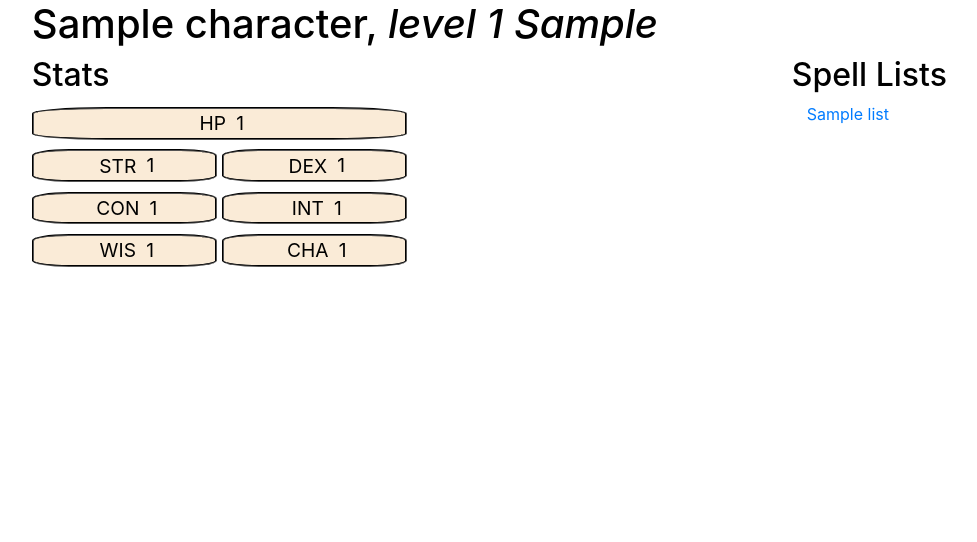
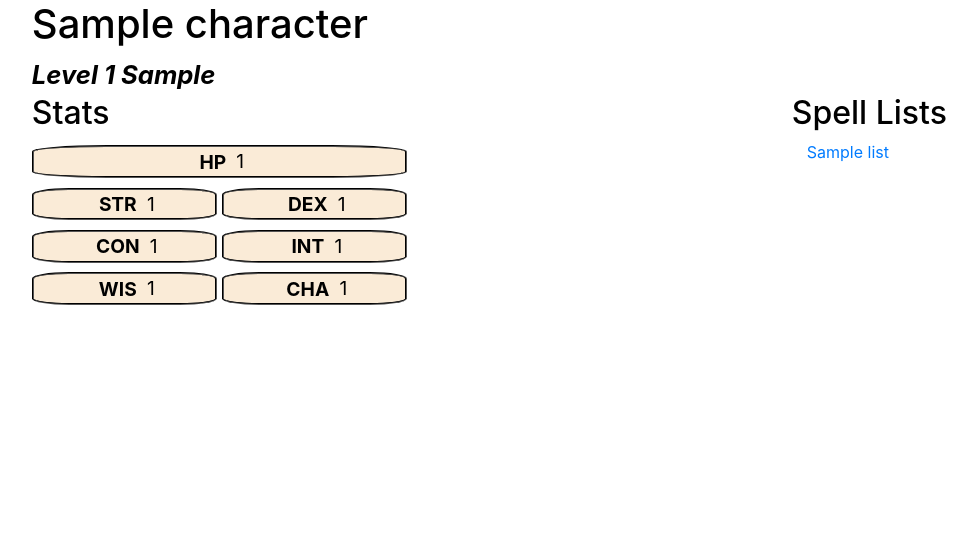
Before and after one commit to cmampbell/Spell_List_Tracker, a Flask app: page /char/1 in a window 1280 px wide. Shown: the part 30-572 px from the top of the page, without its empty margins (53-1030 px from the left). Run offline with Flask 3, Linux system fonts and the light colour scheme; tables that the repository leaves empty hold one stand-in row (values such as "Sample post"); some libraries are stand-ins or nearby versions.

Commit message:
changed char details page slightly

```diff
--- a/static/spell_list.css
+++ b/static/spell_list.css
@@ -133,7 +133,7 @@ body {
 
 /* ########## NEW CHAR PAGE ############## */
 
-label, input {
+label {
     text-transform: capitalize;
 }
 
@@ -141,6 +141,8 @@ label, input {
 
 .char-class-name {
     font-style: italic;
+    font-weight: bold;
+    font-size: 1.6rem;
 }
 
 .stat {
@@ -160,6 +162,7 @@ label, input {
 .stat-key{
     margin: .2rem;
     padding: .1rem;
+    font-weight: bold;
 }
 
 #char-name {
--- a/templates/char/char_details.html
+++ b/templates/char/char_details.html
@@ -5,13 +5,7 @@
 {% block content %}
 <div class="container char-name-container">
     <div class="row justify-content-start align-items-center">
-        <h1 id="char-name">{{char.name}}, <span class="char-class-name">
-                {% for _class in char.get_classes() %}
-                level {{_class.level}} {{_class.class_name.capitalize()}}
-                {% if char.get_classes()|length > 1 %}, {% endif %}
-                {% endfor %}
-            </span>
-        </h1>
+        <h1 id="char-name">{{char.name}}</h1>
         {% if owner %}
         <a href="/char/{{char.id}}/edit"><i class="fa-solid fa-pen-to-square"></i></a>
         <form action="/char/{{char.id}}/delete" method="POST">
@@ -19,6 +13,13 @@
         </form>
         {% endif %}
     </div>
+    <div class="row char-class-name">
+                {% for _class in char.get_classes() %}
+                Level {{_class.level}} {{_class.class_name.capitalize()}}
+                {% if char.get_classes()|length > 1 %}, {% endif %}
+                {% endfor %}
+    </div>
+
 </div>
 <div class="container stats-container">
     <div class="row justify-content-start">
```
